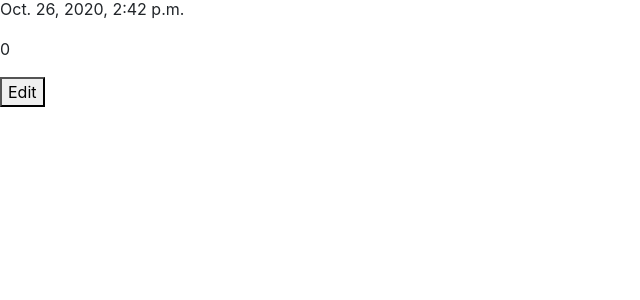
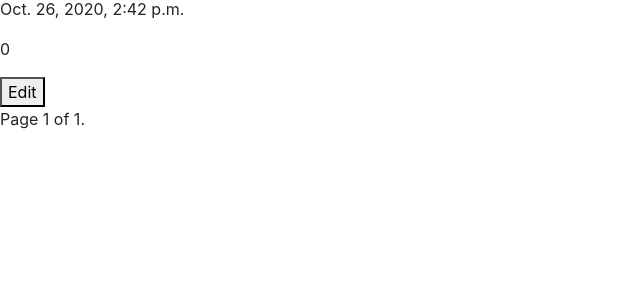
Before and after one commit to Gribek/CS50s-Web-Programming-with-Python-and-JavaScript, a Django app: page /profile/1 in a window 1280 px wide. Shown: the part 500-800 px from the top of the page, without its empty margins (0-640 px from the left). Run offline with Django 3.2, Linux system fonts and the light colour scheme; a user stored in the database is signed in; data comes from the database, SQL or seed files in the repository; some libraries are stand-ins or nearby versions.

Commit message:
Add pagination on user profile page

```diff
--- a/project4/network/templates/network/user_profile.html
+++ b/project4/network/templates/network/user_profile.html
@@ -27,7 +27,7 @@
     <p>
     <h4>Posts:</h4>
     <div>
-        {% for post in posts %}
+        {% for post in page_object %}
             <div>
                 <p class="text">{{ post.text }}</p>
                 <p>{{ post.date }}</p>
@@ -38,4 +38,18 @@
             </div>
         {% endfor %}
     </div>
+    <div>
+        {% if page_object.has_previous %}
+            <a href="?page=1">&laquo; first</a>
+            <a href="?page={{ page_object.previous_page_number }}">previous</a>
+        {% endif %}
+        <span>
+            Page {{ page_object.number }} of {{ page_object.paginator.num_pages }}.
+        </span>
+        {% if page_object.has_next %}
+            <a href="?page={{ page_object.next_page_number }}">next</a>
+            <a href="?page={{ page_object.paginator.num_pages }}">last
+                &raquo;</a>
+        {% endif %}
+    </div>
 {% endblock %}
--- a/project4/network/views.py
+++ b/project4/network/views.py
@@ -100,9 +100,13 @@ def following(request):
 def profile(request, user_id):
     current_user = request.user
     profile_user = get_object_or_404(User, pk=user_id)
+    posts = profile_user.post_set.order_by('-date')
+    paginator = Paginator(posts, 10)
+    page_number = request.GET.get('page')
+    page_object = paginator.get_page(page_number)
     ctx = {
         'profile_user': profile_user,
-        'posts': profile_user.post_set.order_by('-date'),
+        'page_object': page_object,
         'my_profile': profile_user == current_user,
         'following': Following.objects.filter(
             follower=current_user, following=profile_user).exists()
```
